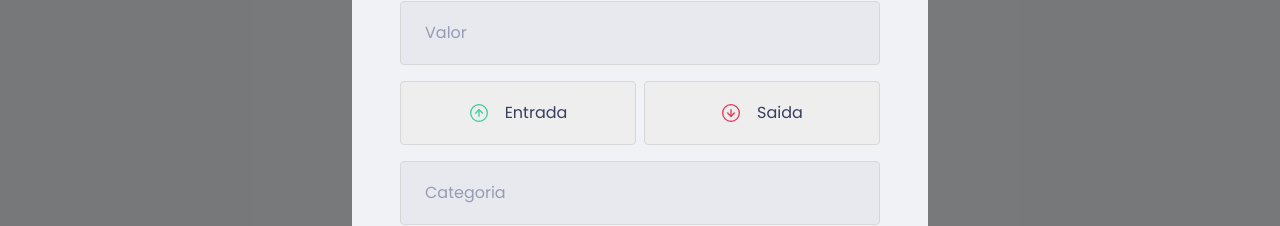
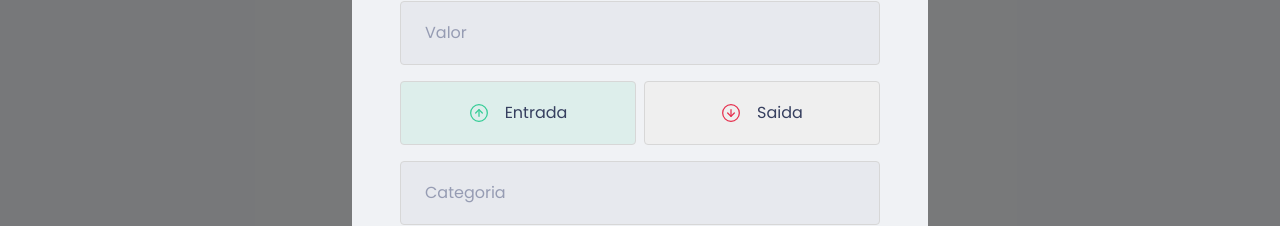
Before and after one commit to kelwys/devmoney, a React (Create React App) app: page / in a window 1280 px wide. Both pictures are taken after a click on the button "Nova transação". Shown: the part 317-543 px from the top of the page. Built offline with nearby package versions, Linux system fonts and the light colour scheme; what miragejs would draw is missing.

Commit message:
sets the color based on the type state

```diff
--- a/src/components/NewTransactionModal/index.tsx
+++ b/src/components/NewTransactionModal/index.tsx
@@ -44,6 +44,7 @@
               setType('deposit');
             }}
             isActive={type === 'deposit'}
+            activeColor="green"
           >
             <img src={incomeImg} alt="Entrada" />
             <span>Entrada</span>
@@ -54,7 +55,8 @@
             onClick={() => {
               setType('withdraw');
             }}
-            isActive={type === 'deposit'}
+            isActive={type === 'withdraw'}
+            activeColor="red"
           >
             <img src={outcomeImg} alt="Saida" />
             <span>Saida</span>
--- a/src/components/NewTransactionModal/styles.ts
+++ b/src/components/NewTransactionModal/styles.ts
@@ -1,5 +1,5 @@
 import styled from 'styled-components';
-import { darken } from 'polished';
+import { darken, transparentize } from 'polished';
 
 export const Container = styled.form`
   h2 {
@@ -57,14 +57,23 @@
 
 interface RadioBoxProps {
   isActive: boolean;
+  activeColor: 'green' | 'red';
 }
+
+const colors = {
+  green: '#33cc95',
+  red: '#e52e40',
+};
 
 export const RadioBox = styled.button<RadioBoxProps>`
   height: 4rem;
   border: 1px solid #d7d7d7;
   border-radius: 0.25rem;
 
-  background: ${props => (props.isActive ? '#eee' : 'tramsparent')};
+  background: ${props =>
+    props.isActive
+      ? transparentize(0.9, colors[props.activeColor])
+      : 'tramsparent'};
 
   display: flex;
   align-items: center;
```
